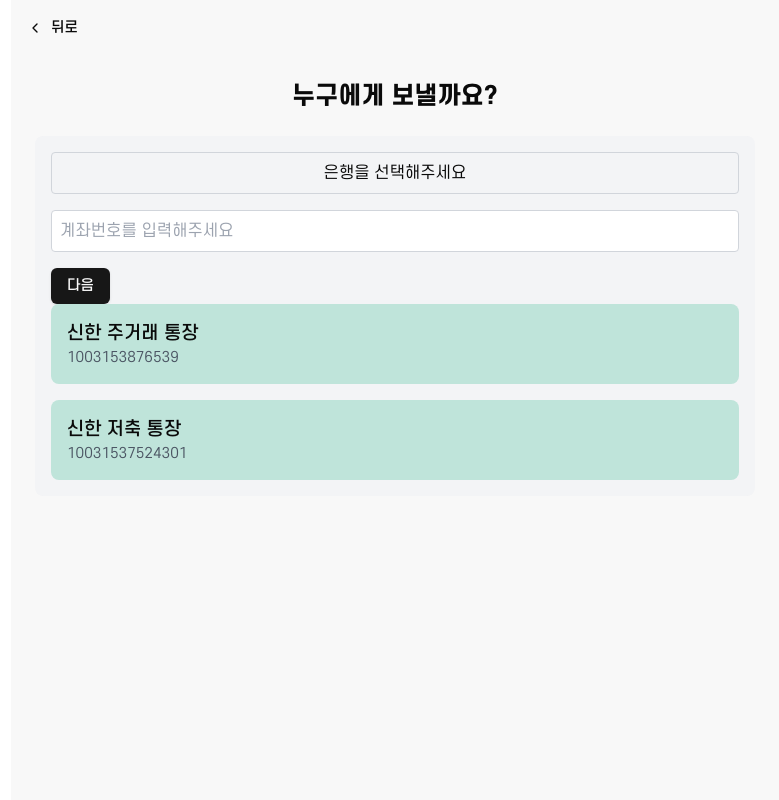
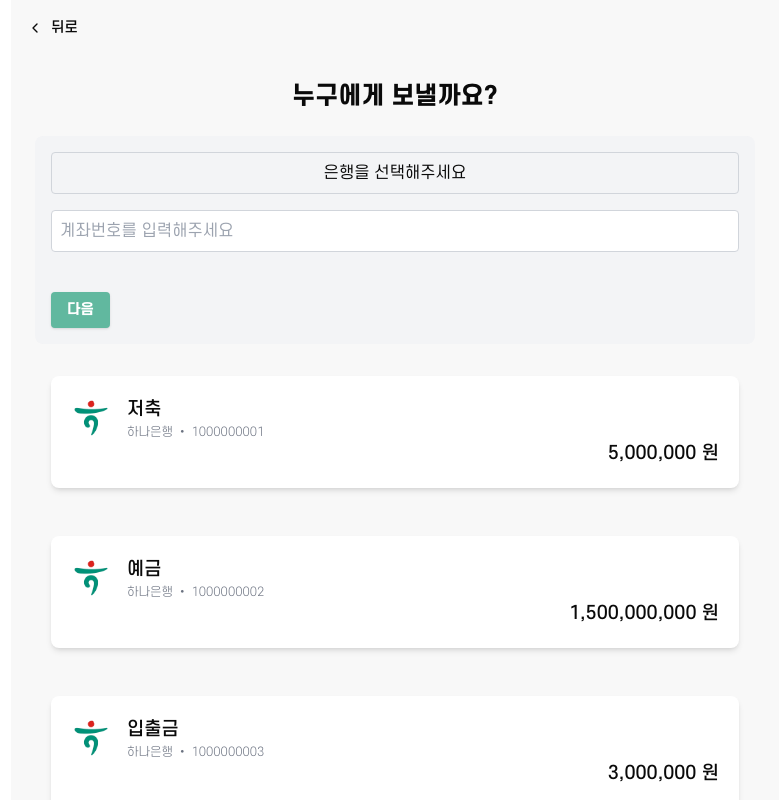
Before and after one commit to Hanaro-Trolly/ONE-HADA, a Next.js app in the folder one-hada/: page /transfer/recipient in a window 1280 px wide. Shown: the top 800 px of the page, without its empty margins (245-1024 px from the left). Built offline with nearby package versions, Linux system fonts and the light colour scheme; data requests are answered from the project's data file.

Commit message:
fect: 상대계좌 선택 더미데이터 적용

```diff
--- a/one-hada/app/(site)/transfer/amount/page.tsx
+++ b/one-hada/app/(site)/transfer/amount/page.tsx
@@ -1,8 +1,8 @@
 'use client';
 
-import dummy from '@/c-dummy/account_d.json';
 import TypeButton from '@/components/molecules/TypeButton';
 import { Button } from '@/components/ui/button';
+import useApi from '@/hooks/useApi';
 import { useSearchParams, useRouter } from 'next/navigation';
 import { useState } from 'react';
 
@@ -12,18 +12,12 @@ export default function AmountInput() {
   const router = useRouter();
 
   const accountId = searchParams.get('account_id');
+  const recipientName = searchParams.get('recipient');
   const recipientNumber = searchParams.get('recipient_number');
-  const bankId = searchParams.get('bank');
-
-  type Bank = {
-    bank_id: string;
-    bank_name: string;
-    bank_code: string;
-    logo_url: string;
-  };
+  const bankName = searchParams.get('bank');
 
   type Account = {
-    account_id: string;
+    id: string;
     user_id: string;
     account_number: number;
     balance: number;
@@ -32,15 +26,10 @@ export default function AmountInput() {
     account_name: string;
   };
 
-  const banks: Bank[] = dummy.banks;
-  const accounts: Account[] = dummy.accounts;
-
-  const bankName =
-    banks.find((bank) => bank.bank_id === bankId)?.bank_name ||
-    '은행 정보 없음';
+  const { data: accounts } = useApi<Account>('account');
 
   const balance =
-    accounts.find((account) => account.account_id === accountId)?.balance ||
+    accounts.find((account) => account.id === accountId)?.balance ||
     '정보 확인되지 않음';
 
   const handleNumberClick = (num: string) => {
@@ -60,9 +49,9 @@ export default function AmountInput() {
   };
 
   const handleClick = () => {
-    if (accountId && recipientNumber && bankId && amount) {
+    if (accountId && recipientName &&recipientNumber && bankName && amount) {
       router.push(
-        `/transfer/validation?account_id=${accountId}&bank=${bankId}&recipient_number=${recipientNumber}&amount=${amount}`
+        `/transfer/validation?account_id=${accountId}&recipient=${recipientName}&bank=${bankName}&recipient_number=${recipientNumber}&amount=${amount}`
       );
     } else {
       alert('은행과 계좌번호를 모두 입력해주세요.');
@@ -73,7 +62,7 @@ export default function AmountInput() {
     <div className='container mx-auto p-6'>
       <div className='bg-gray-100 p-6 rounded-lg mb-6 text-center'>
         <div className='mb-6'>
-          <p className='font-bold text-xl mb-2'>{accountId}</p>
+          <p className='font-bold text-xl mb-2'>{recipientName}</p>
           <p className='text-gray-400'>
             {bankName} {recipientNumber}
           </p>
--- a/one-hada/app/(site)/transfer/checking/page.tsx
+++ b/one-hada/app/(site)/transfer/checking/page.tsx
@@ -68,7 +68,7 @@ export default function Checking({
           </div>
         </div>
       </div>
-      <button className='w-full bg-green-400 text-white font-bold py-3 rounded mt-6 hover:bg-green-500 transition'>
+      <button className='w-full bg-sub-green text-white font-bold py-3 rounded mt-6 hover:bg-green-500 transition'>
         확인
       </button>
     </div>
--- a/one-hada/app/(site)/transfer/my/page.tsx
+++ b/one-hada/app/(site)/transfer/my/page.tsx
@@ -3,13 +3,17 @@
 import AccountCard from '@/components/molecules/AccountCard';
 import { Button } from '@/components/ui/button';
 import { useRouter } from 'next/navigation';
-import dummy from '@/c-dummy/account_d.json'
 import useApi from '@/hooks/useApi';
+import { useSession } from 'next-auth/react';
 
 export default function TransferPage() {
   const router = useRouter();
+  const { data: session } = useSession();
+
 
   const { data: accounts, loading, error } = useApi<Account>('account');
+  const userId = session?.user?.id;
+
 
   type Account = {
     id: string;
@@ -22,6 +26,8 @@ export default function TransferPage() {
   };
 
 
+  const filteredAccounts = accounts?.filter(account => account.user_id === userId) || [];
+
   const handleClick = (account: Account) => {
     router.push(`/transfer/recipient?account_id=${account.id}`);
   };
@@ -33,7 +39,7 @@ export default function TransferPage() {
       </h1>
       <div className='w-full h-[150px]'>
         {/* {todo} 받아오는 map이나 리스트 크기로 button 만들어야함*/}
-        {accounts.map((account) => (
+        {filteredAccounts.map((account) => (
           <Button
             key={account.id}
             id='211'
--- a/one-hada/app/(site)/transfer/recipient/page.tsx
+++ b/one-hada/app/(site)/transfer/recipient/page.tsx
@@ -1,18 +1,21 @@
 'use client';
 
-import { useState } from 'react';
 import dummy from '@/c-dummy/account_d.json';
+import AccountCard from '@/components/molecules/AccountCard';
 import BankOption from '@/components/molecules/BankOption';
 import { Button } from '@/components/ui/button';
+import useApi from '@/hooks/useApi';
 import { useRouter } from 'next/navigation';
+import { useState } from 'react';
 
 export default function RecipientPage({
   searchParams,
 }: {
   searchParams: { account_id: string };
 }) {
-
   const router = useRouter();
+  // const { data: session } = useSession(); // 세션에서 sessionId 가져오기
+  // const sessionId = session?.user?.id; // sessionId를 세션에서 가져온다고 가정
 
   const [selectedBank, setSelectedBank] = useState('');
   const [accountNumber, setAccountNumber] = useState('');
@@ -20,8 +23,8 @@ export default function RecipientPage({
 
   const { account_id } = searchParams;
 
-  const handleBankChange = (bankId: string) => {
-    setSelectedBank(bankId);
+  const handleBankChange = (bank: string) => {
+    setSelectedBank(bank);
     setIsBankOptionsOpen(false);
   };
 
@@ -32,15 +35,31 @@ export default function RecipientPage({
   };
 
   const handleClick = () => {
-    if (selectedBank && accountNumber) {
-      router.push(`/transfer/amount?account_id=${account_id}&bank=${selectedBank}&recipient_number=${accountNumber}`);
+    const matchingAccount = recipientAccounts.find(
+      (account) =>
+        account.account_number.toString() === accountNumber &&
+        account.bank === selectedBank
+    );
+    console.log(selectedBank);
+    console.log('d', recipientAccounts);
+
+    if (matchingAccount) {
+      router.push(
+        `/transfer/amount?account_id=${account_id}&recipient=${matchingAccount.user_id}&bank=${matchingAccount.bank}&recipient_number=${matchingAccount.account_number}`
+      );
     } else {
-      alert('은행과 계좌번호를 모두 입력해주세요.');
+      alert('일치하는 계좌가 없습니다.');
     }
   };
 
+  const handleClick2 = (account: Account) => {
+    router.push(
+      `/transfer/amount?account_id=${account_id}&recipient=${account.user_id}&bank=${account.bank}&recipient_number=${account.account_number}`
+    );
+  };
+
   type Account = {
-    account_id: string;
+    id: string;
     user_id: string;
     account_number: number;
     balance: number;
@@ -56,13 +75,17 @@ export default function RecipientPage({
     logo_url: string;
   };
 
-  const recipientAccounts: Account[] = dummy.recipent_accounts;
+  const {
+    data: recipientAccounts,
+    loading,
+    error,
+  } = useApi<Account>('account');
   const banks: Bank[] = dummy.banks;
 
   return (
     <div className='container mx-auto p-6'>
       <h1 className='text-center font-bold text-2xl mb-6'>
-        누구에게 보낼까요? {account_id}
+        누구에게 보낼까요?
       </h1>
       <div className='bg-gray-100 p-4 rounded-lg mb-6'>
         <button
@@ -70,7 +93,7 @@ export default function RecipientPage({
           className='w-full mb-4 p-2 border border-gray-300 rounded'
         >
           {selectedBank
-            ? banks.find((bank) => bank.bank_id === selectedBank)?.bank_name
+            ? banks.find((bank) => bank.bank_name === selectedBank)?.bank_name
             : '은행을 선택해주세요'}
         </button>
 
@@ -80,7 +103,6 @@ export default function RecipientPage({
               {banks.map((bank) => (
                 <BankOption
                   key={bank.bank_id}
-                  bankId={bank.bank_id}
                   bankName={bank.bank_name}
                   selected={selectedBank === bank.bank_id}
                   onClick={handleBankChange}
@@ -98,26 +120,36 @@ export default function RecipientPage({
           className='w-full mb-4 p-2 border border-gray-300 rounded'
         />
 
-        <Button id='223' onClick={handleClick}>다음</Button>
+        <Button
+          id='223'
+          className='text-white bg-[#61B89F] font-bold py-3 rounded mt-6 hover:bg-[#377b68] transition'
+          onClick={() => handleClick()}
+        >
+          다음
+        </Button>
+      </div>
 
-        {/* 수취인 목록 */}
-        <div className='flex flex-col gap-4'>
-          {recipientAccounts.map((account) => (
-            <div
-              key={account.account_id}
-              className='flex items-center bg-[#bfe4da] p-4 rounded-lg cursor-pointer hover:bg-[#a3d2c7]'
-            >
-              <div className='flex flex-col'>
-                <span className='font-medium text-lg'>
-                  {account.account_name}
-                </span>
-                <span className='text-sm text-gray-600'>
-                  {account.account_number}
-                </span>
-              </div>
-            </div>
-          ))}
-        </div>
+      <div className='flex flex-col gap-4'>
+        {recipientAccounts.map((account) => (
+          <Button
+            key={account.id}
+            id='222'
+            variant={'ghost'}
+            className='w-full h-full'
+            onClick={() => handleClick2(account)}
+          >
+            <AccountCard
+              key={account.id}
+              id={account.id}
+              name={account.account_name}
+              accountType={account.account_type}
+              accountNumber={account.account_number}
+              balance={account.balance}
+              bank={account.bank}
+              user_id={account.user_id}
+            />
+          </Button>
+        ))}
       </div>
     </div>
   );
--- a/one-hada/data/dummy.json
+++ b/one-hada/data/dummy.json
@@ -59,6 +59,19 @@
       "user_register": "2024-10-27T13:34:04.583Z",
       "user_google": "112287508448169046665",
       "user_kakao": "3762386136",
+      "user_naver": null
+    },
+    {
+      "id": "1730077977283",
+      "user_name": "문규빈",
+      "user_gender": "male",
+      "user_birth": "2000-05-02",
+      "user_phone": "010-9178-8484",
+      "user_address": "Mars",
+      "user_email": "joemoon0526@gmail.com",
+      "user_register": "2024-10-28T01:13:11.291Z",
+      "user_google": "118380181517390185679",
+      "user_kakao": null,
       "user_naver": null
     }
   ],
@@ -341,7 +354,7 @@
   "account": [
     {
       "id": "1",
-      "user_id": "1",
+      "user_id": "1730077977283",
       "account_number": 1000000001,
       "balance": 5000000,
       "account_type": "저축",
@@ -349,19 +362,19 @@
     },
     {
       "id": "2",
-      "user_id": "1",
+      "user_id": "1730077977283",
       "account_number": 1000000002,
       "balance": 1500000000,
       "account_type": "예금",
-      "bank": "국민은행"
+      "bank": "하나은행"
     },
     {
       "id": "3",
-      "user_id": "1",
+      "user_id": "1730077977283",
       "account_number": 1000000003,
       "balance": 3000000,
       "account_type": "입출금",
-      "bank": "농협은행"
+      "bank": "하나은행"
     },
     {
       "id": "4",
@@ -377,7 +390,7 @@
       "account_number": 2000000002,
       "balance": 8000000,
       "account_type": "저축",
-      "bank": "하나은행"
+      "bank": "넘옙브넹~"
     },
     {
       "id": "6",
@@ -393,7 +406,7 @@
       "account_number": 3000000001,
       "balance": 7000000,
       "account_type": "저축",
-      "bank": "하나은행"
+      "bank": "토스뱅크"
     },
     {
       "id": "8",
@@ -407,7 +420,7 @@
   "transaction": [
     {
       "id": "1",
-      "sender_account_id": "1",
+      "sender_account_id": "1730077977283",
       "receiver_account_id": "4",
       "amount": 1000000,
       "sender_viewer": "정성현",
@@ -415,7 +428,7 @@
     },
     {
       "id": "2",
-      "sender_account_id": "7",
+      "sender_account_id": "1730077977283",
       "receiver_account_id": "1",
       "amount": 500000,
       "sender_viewer": "문규빈",
@@ -423,7 +436,7 @@
     },
     {
       "id": "3",
-      "sender_account_id": "3",
+      "sender_account_id": "1730077977283",
       "receiver_account_id": "4",
       "amount": 200000,
       "sender_viewer": "정성현",
@@ -431,7 +444,7 @@
     },
     {
       "id": "4",
-      "sender_account_id": "2",
+      "sender_account_id": "1730077977283",
       "receiver_account_id": "5",
       "amount": 300000,
       "sender_viewer": "정성현",
```
Also changed, not shown: one-hada/components/molecules/BankOption.tsx (+9 -4 lines), one-hada/public/icons/icon-kb.png (added), one-hada/public/icons/icon-shinhan.png (added).
